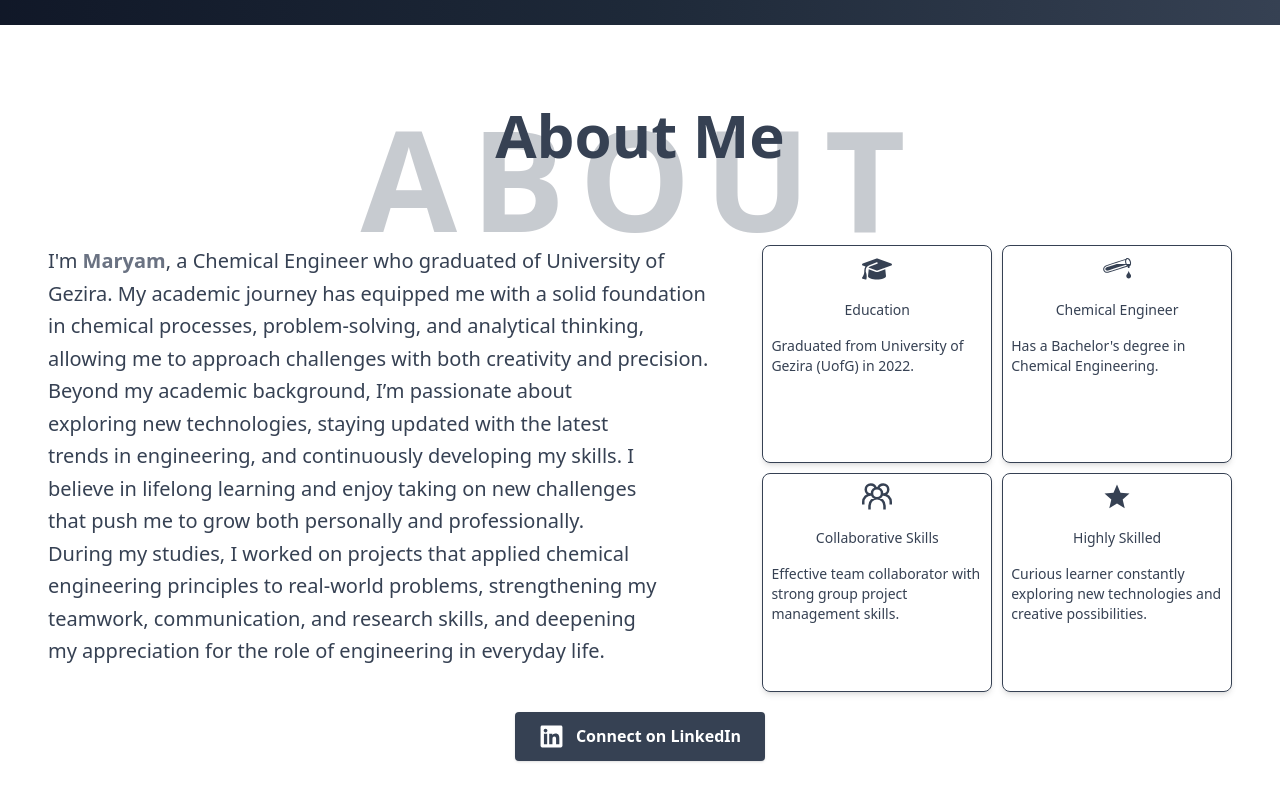
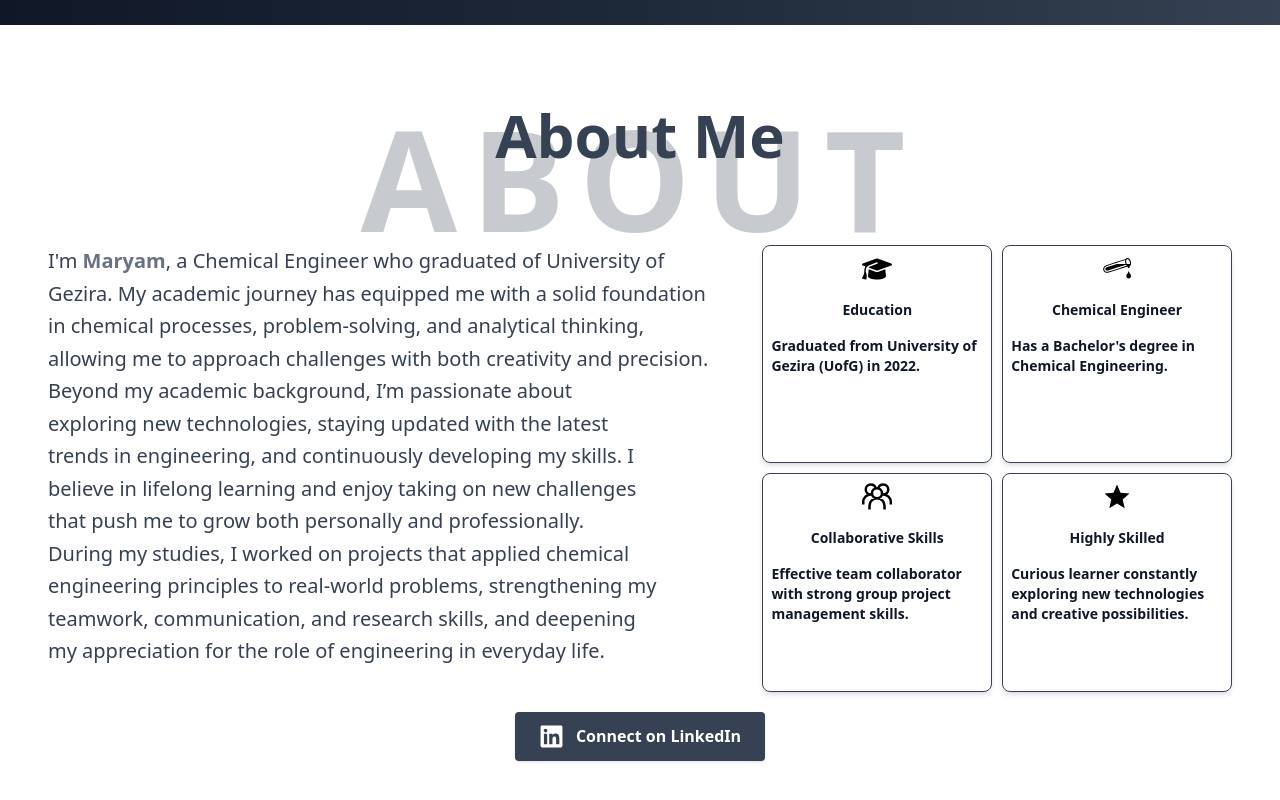
Before and after one commit to ali007-depug/Maryam-Elsheikh, a React (Vite) app: page / in a window 1280 px wide. Shown: the part 759-1559 px from the top of the page. Built offline with nearby package versions, Linux system fonts and the light colour scheme.

Commit message:
fix : make dynamic about section and add cards

```diff
--- a/src/components/AboutMe/About.tsx
+++ b/src/components/AboutMe/About.tsx
@@ -88,6 +88,8 @@ interface cardProp {
   icon: string;
   text: string;
   title:string;
+  iconColor:string,
+  textColor:string,
 }
 function Card({ cards }: cards) {
   return (
@@ -98,9 +100,9 @@ function Card({ cards }: cards) {
           className="flex p-2 border rounded-lg shadow-md  flex-col items-center
     space-y-4 text-sm min-w-20 max-md:min-h-40"
         >
-          <IconHandler iconName={c.icon} size={30} />
-          <p>{c.title}</p>
-          <p>{c.text}</p>
+          <IconHandler iconName={c.icon} color={c.iconColor} size={30} />
+          <p className={`${c.textColor} font-semibold`}>{c.title}</p>
+          <p className={`${c.textColor} font-semibold`}>{c.text}</p>
         </div>
       ))}
     </>
--- a/src/data/About.ts
+++ b/src/data/About.ts
@@ -14,21 +14,32 @@ export const aboutData = {
         icon: "FaGraduationCap", // Store icon name as string
         title: "Education",
         text: "Graduated from University of Gezira (UofG) in 2022.",
+                iconColor: "black",
+        textColor: "text-gray-900",
+
       },
       {
         icon: "GiChemicalDrop",
         title: "Chemical Engineer",
         text: "Has a Bachelor's degree in Chemical Engineering.",
+                iconColor: "black",
+        textColor: "text-gray-900",
+
       },
       {
         icon: "GrGroup",
         title: "Collaborative Skills",
         text: "Effective team collaborator with strong group project management skills.",
+                iconColor: "black",
+        textColor: "text-gray-900",
+
       },
       {
         icon: "MdOutlineStarPurple500",
         title: "Highly Skilled",
         text: "Curious learner constantly exploring new technologies and creative possibilities.",
+        iconColor: "black",
+        textColor: "text-gray-900",
       },
     ],
 
@@ -36,7 +47,7 @@ export const aboutData = {
       text: "Connect on LinkedIn",
       link: "https://www.linkedin.com/in/maryamelsheikh1998",
       imgSrc: "FaLinkedin",
-      iconColor:"white"
+      iconColor: "white",
     },
   },
 
@@ -55,28 +66,36 @@ export const aboutData = {
         icon: "FaPenAlt",
         title: "Writer",
         text: "Writing with clarity, creativity, and purpose for target audiences.",
+        iconColor: "orange",
+        textColor: "text-orange-800",
       },
       {
         icon: "FaBookReader",
         title: "Reader",
         text: "Curious reader always exploring new perspectives through literature.",
+        iconColor: "orange",
+        textColor: "text-orange-800",
       },
       {
         icon: "FaChessQueen",
         title: "Infulencer",
         text: "Skilled at shaping perspectives and motivating audiences toward action.",
+        iconColor: "orange",
+        textColor: "text-orange-800",
       },
       {
         icon: "FaPenAlt",
         title: "Calligraphy Skills",
         text: "Transforming Arabic words into visual art through skilled penmanship.",
+        iconColor: "orange",
+        textColor: "text-orange-800",
       },
     ],
     pButton: {
       text: "Follow Me On Facebook",
       link: "https://www.facebook.com/maryamelsheikh1998",
       imgSrc: "FaFacebook",
-      iconColor:"white"
+      iconColor: "white",
     },
   },
 };
```
Also changed, not shown: 8 other files (tests, documents, lock files or other folders).
